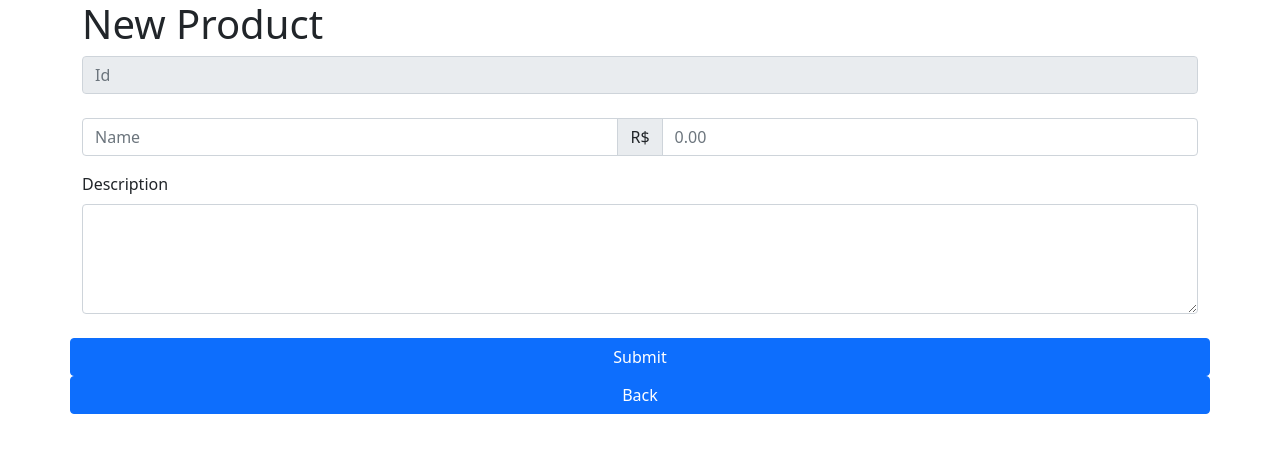
After one commit to maykondgranemann/TS-V1, a Flask app: template app/front/templates/update_product.html in a window 1280 px wide. The commit adds this page. Shown: the top 453 px of the page. Run offline with Flask 2, Linux system fonts and the light colour scheme; the template is opened without the code that fills it, so the values that code supplies are empty; some libraries are stand-ins or nearby versions.

Commit message:
Desenvolvido update e delete para product

```diff
--- /dev/null
+++ b/app/front/templates/update_product.html
@@ -0,0 +1,25 @@
+{% extends "base.html" %} {% block content %}
+<h1>New Product</h1>
+<form action="/product/updated" method="get">
+  <div class="row">
+    <div class="col-sm mb-4">
+      <input type="text" placeholder="Id" class="form-control" name="id" id="id" aria-label="Id"
+        value="{{ product.id }}" readonly />
+    </div>
+
+    <div class="input-group mb-3">
+      <input type="text" placeholder="Name" class="form-control" name="name" id="name" aria-label="Name" value="{{ product.name }}"/>
+      <span class="input-group-text">R$</span>
+      <input type="number" placeholder="0.00" class="form-control" name="price" id="price" aria-label="Price" value="{{ product.price }}"/>
+    </div>
+    <div class="col-sm mb-4">
+      <label for="name" class="form-label">Description</label>
+      <textarea class="form-control" rows="4" name="description" id="description">{{ product.description }}</textarea>
+    </div>
+  </div>
+  <div class="row">
+    <input id="submit" type="submit" class="btn btn-primary" value="Submit" />
+    <a class="btn btn-primary" href="/product/list">Back</a>
+  </div>
+</form>
+{% endblock %}
```
Also changed, not shown: app/back/controllers/product_controller.py (+10 -1 lines), app/back/dao/product_dao.py (+18 -0 lines), app/front/templates/list_products.html (+10 -0 lines), app/front/web.py (+33 -2 lines).
